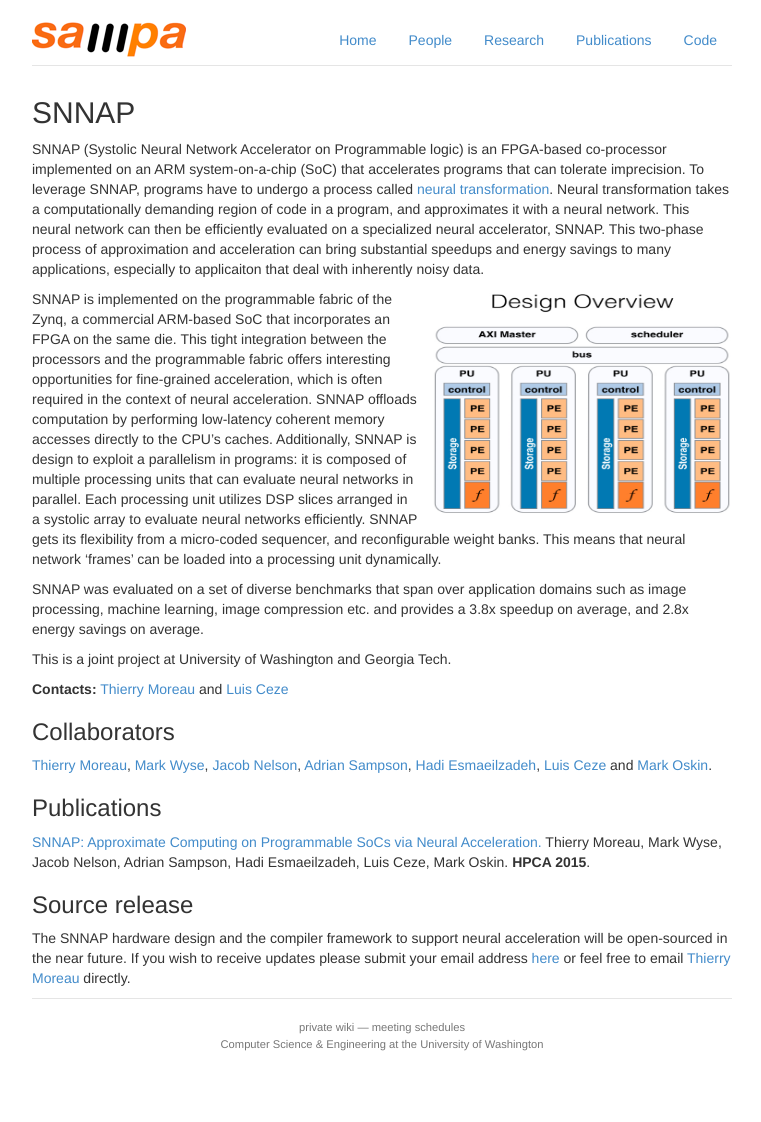
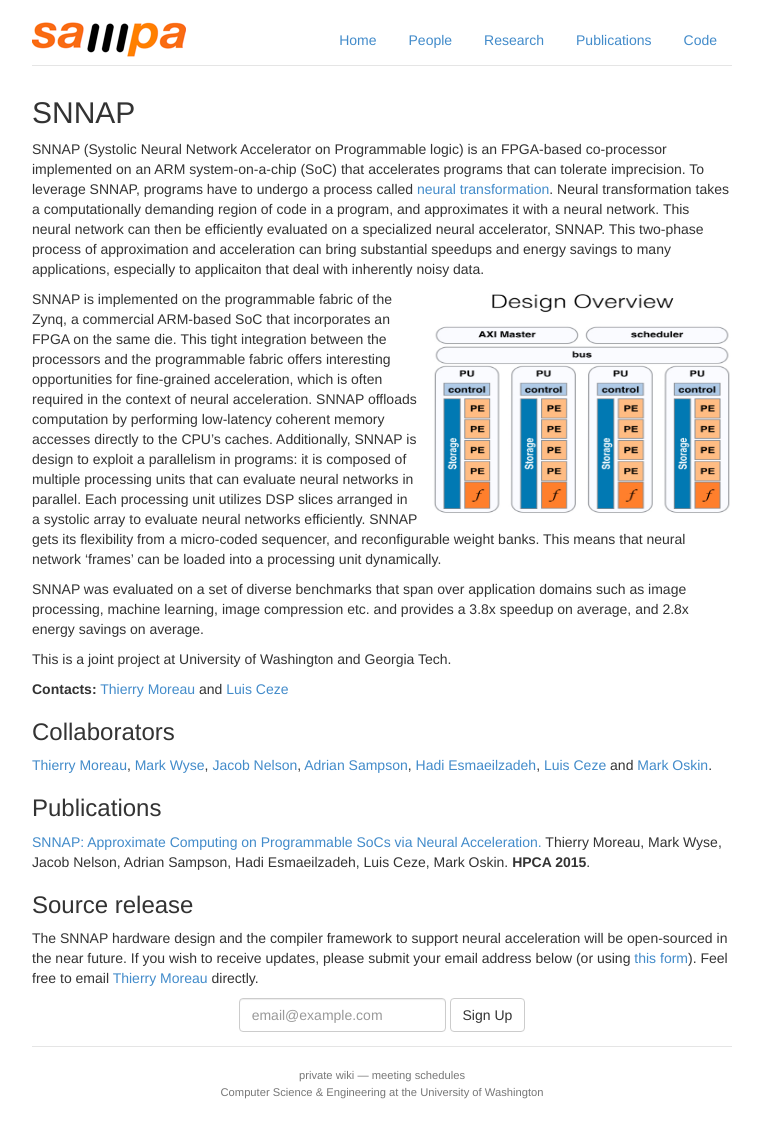
Before and after one commit to uwsampa/sampa-public, a Jekyll site: the page built from research/approximation/snnap.md, in a window 1280 px wide. Shown: the whole page, without its empty margins (258-1019 px from the left). Built offline with Jekyll 4.4.1, drawn with Linux system fonts in a browser that asks for light colours; Markdown is read by kramdown in place of the engine named in the settings; before the commit the page ends 1074 px from its top, so only the background shows below that.

Commit message:
Embed email collection form

```diff
--- a/research/approximation/snnap.md
+++ b/research/approximation/snnap.md
@@ -37,4 +37,15 @@ Thierry Moreau, Mark Wyse, Jacob Nelson, Adrian Sampson, Hadi Esmaeilzadeh, Luis
 ### Source release
 
 The SNNAP hardware design and the compiler framework to support neural acceleration will be open-sourced in the near future.
-If you wish to receive updates please submit your email address [here](https://docs.google.com/forms/d/1PCy3a6rK03DA3xL5hkXf28crINxFQW95shkbyyirLn8/viewform?usp=send_form) or feel free to email [Thierry Moreau](http://www.cs.washington.edu/homes/moreau/) directly.
+If you wish to receive updates, please submit your email address below (or using [this form](https://docs.google.com/forms/d/1PCy3a6rK03DA3xL5hkXf28crINxFQW95shkbyyirLn8/viewform?usp=send_form)). Feel free to email [Thierry Moreau](http://www.cs.washington.edu/homes/moreau/) directly.
+
+<form action="https://docs.google.com/forms/d/1PCy3a6rK03DA3xL5hkXf28crINxFQW95shkbyyirLn8/formResponse" method="POST" class="form-inline" style="margin-bottom: 1em; text-align: center;">
+  <div class="form-group">
+    <input type="email" name="entry.2066739288" value="" placeholder="email@example.com" class="form-control">
+  </div>
+    <input type="hidden" name="draftResponse" value="[,,&quot;5156067022162842094&quot;]
+    ">
+    <input type="hidden" name="pageHistory" value="0">
+    <input type="hidden" name="fbzx" value="5156067022162842094">
+    <input type="submit" name="submit" value="Sign Up" class="btn btn-default">
+</form>
```
